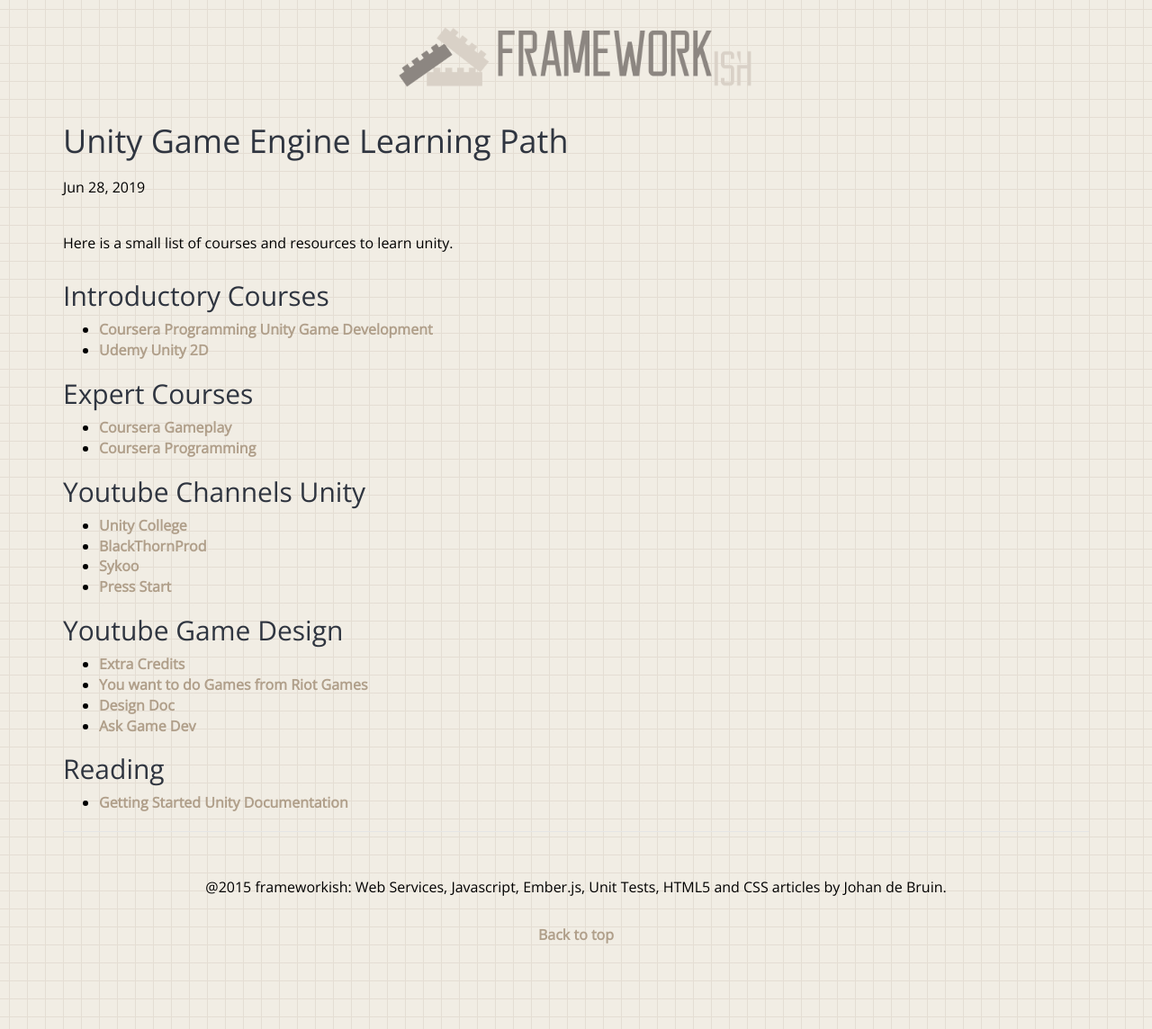
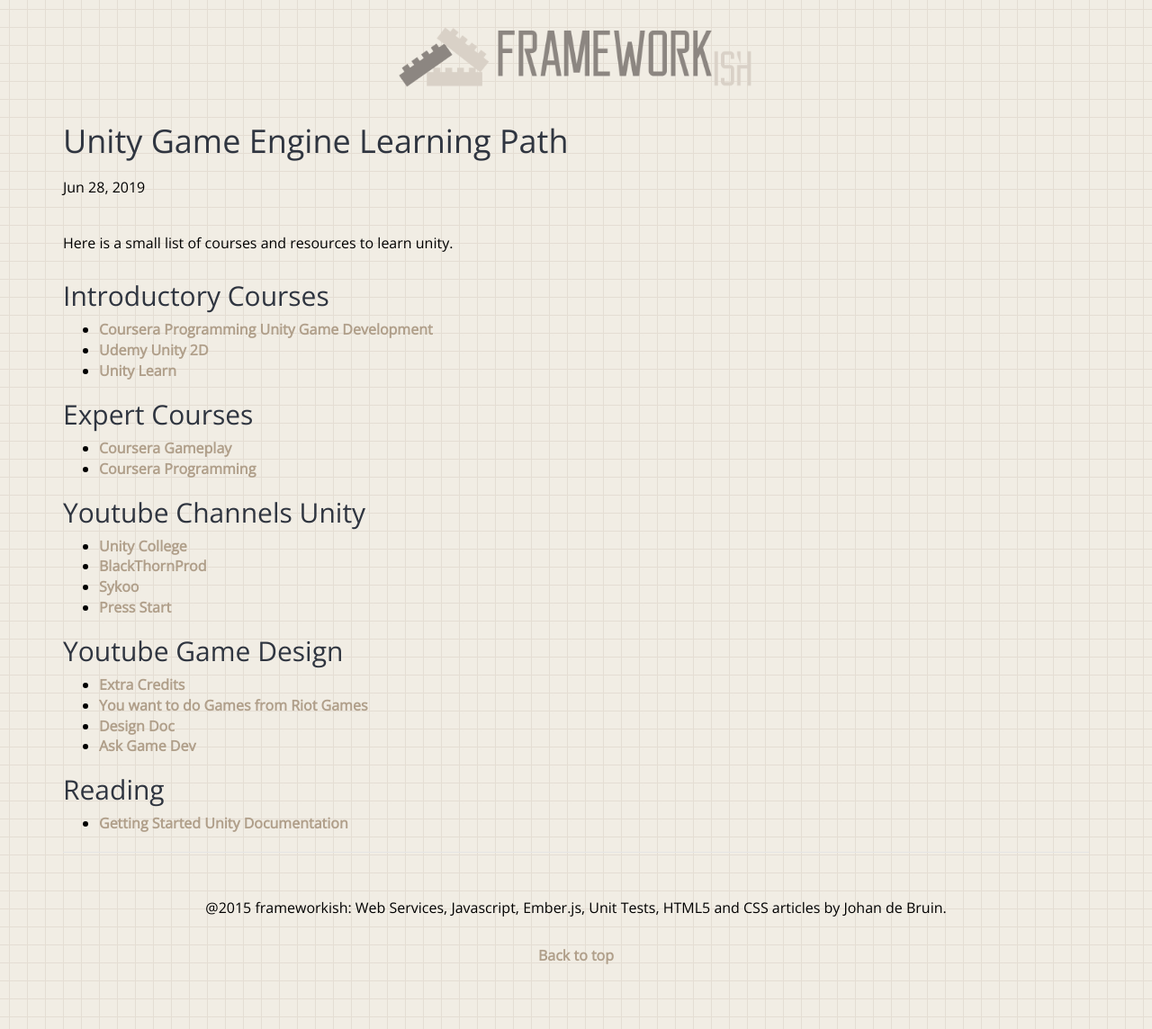
Before and after one commit to Rastikko/Rastikko.github.io, a Jekyll site: the page built from _posts/2019-06-28-unity-game-engine-learning-path.md, in a window 1280 px wide. Shown: the whole page at 90% size. Built offline with Jekyll 4.4.1, drawn with Linux system fonts in a browser that asks for light colours.

Commit message:
Update 2019-06-28-unity-game-engine-learning-path.md

```diff
--- a/_posts/2019-06-28-unity-game-engine-learning-path.md
+++ b/_posts/2019-06-28-unity-game-engine-learning-path.md
@@ -10,6 +10,7 @@ Here is a small list of courses and resources to learn unity.
 ## Introductory Courses
  - [Coursera Programming Unity Game Development](https://www.coursera.org/specializations/programming-unity-game-development)
  - [Udemy Unity 2D](https://www.udemy.com/unitycourse/)
+ - [Unity Learn](https://learn.unity.com/courses)
 
 ## Expert Courses
  - [Coursera Gameplay](https://www.coursera.org/specializations/unity-gameplay-programmer)
```
